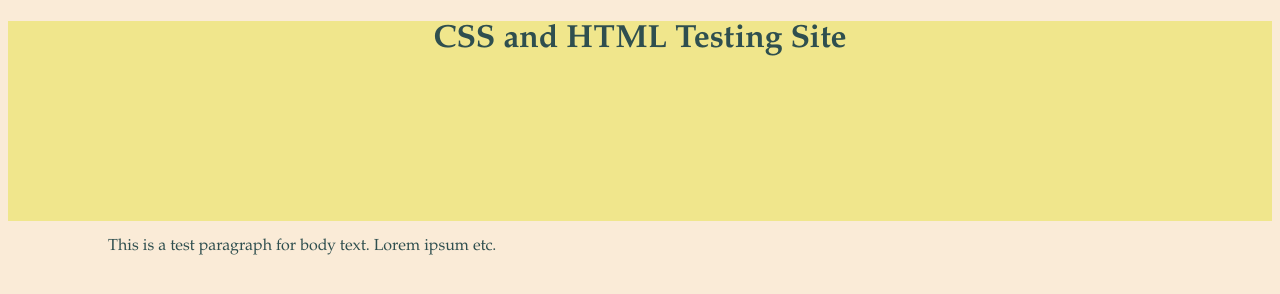
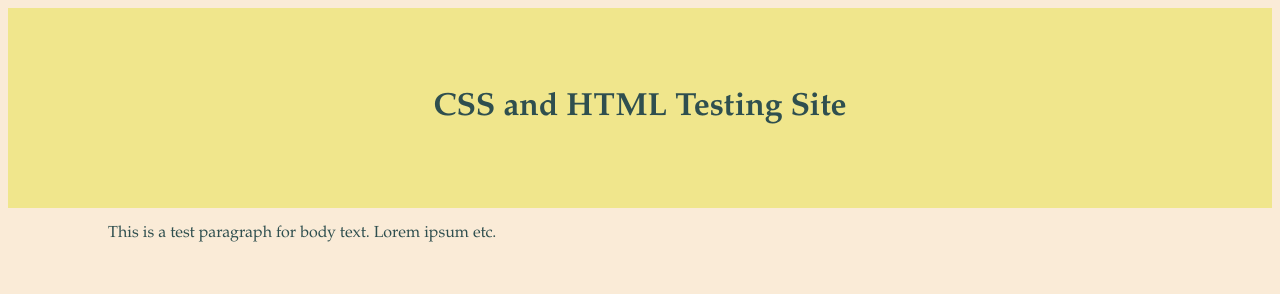
Before and after one commit to nadamsoreilly/nadamsoreilly.github.io, a plain HTML site: page index.html in a window 1280 px wide. Drawn offline with Linux system fonts and the light colour scheme.

Commit message:
flex box testing

```diff
--- a/stylesheet.css
+++ b/stylesheet.css
@@ -7,10 +7,9 @@ div.topheader {
 	background-color: khaki;
 	color: darkslategray;
 	height: 200px;
-	text-align: center;
-}
-div.topheader.h1 {
-	vertical-align: center;
+	display: flex;
+	justify-content: center; /* align horizontal */
+	align-items: center; /* align vertical */
 }
 div.bodytext {
 	background-color: antiquewhite;
```
